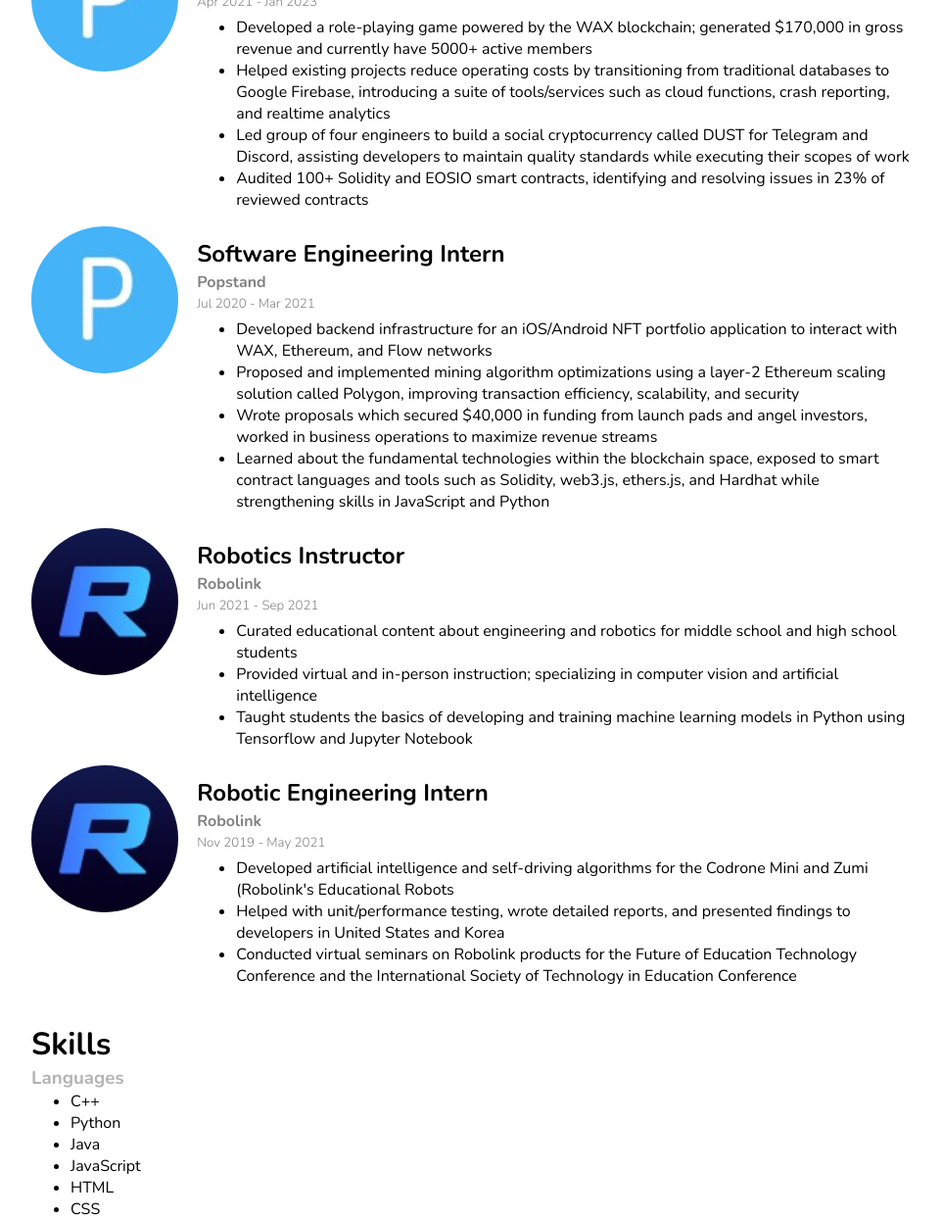
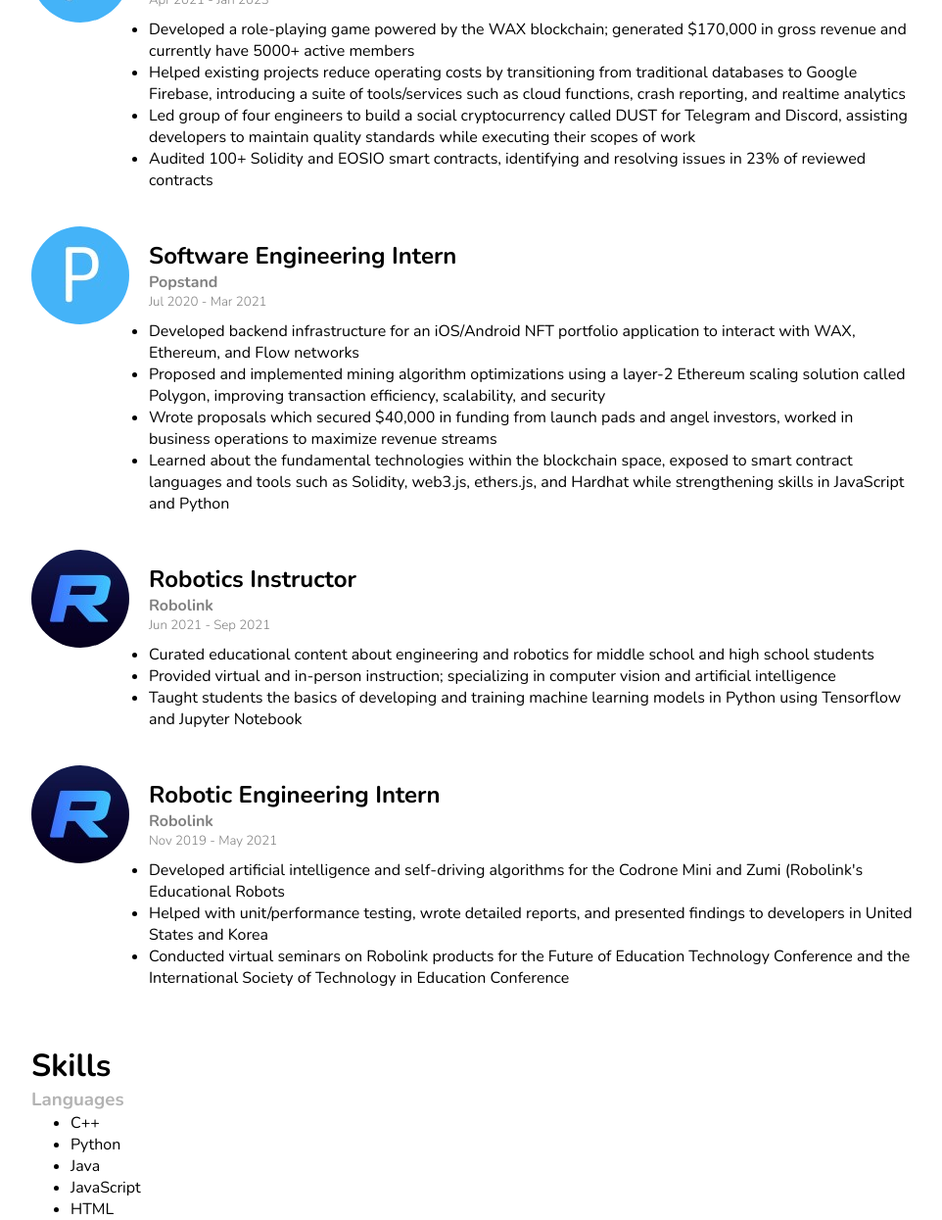
Before and after one commit to kapforty/portfolio-v1, a plain HTML site: page index.html in a window 1280 px wide. Shown: the part 971-2216 px from the top of the page at 98% size, without its empty margins (158-1120 px from the left). Drawn offline with Linux system fonts and the light colour scheme.

Commit message:
refactored experience section

```diff
--- a/index.html
+++ b/index.html
@@ -47,12 +47,15 @@
 
             <h1>Experience</h1>
             <div class="experience-content">
-                <div class="experience-item">
-                    <img src="public/popstand.jpeg" alt="Popstand Logo" width="150" height="150">
-                    <div class="experience-content">
+                <div class="experience-header">
+                    <img src="public/popstand.jpeg" alt="Popstand Logo">
+                    <div class="experience-header-info">
                         <h3>Lead Developer</h3>
                         <h4>Popstand</h4>
                         <h5>Apr 2021 - Jan 2023</h5>
+                    </div>
+                </div>
+                <div class="experience-body">
                     <ul>
                         <li>Developed a role-playing game powered by the WAX blockchain; generated $170,000 in gross revenue and currently have 5000+ active members</li>
                         <li>Helped existing projects reduce operating costs by transitioning from traditional databases to Google Firebase, introducing a suite of tools/services such as cloud functions, crash reporting, and realtime analytics</li>
@@ -60,14 +63,16 @@
                         <li>Audited 100+ Solidity and EOSIO smart contracts, identifying and resolving issues in 23% of reviewed contracts</li>
                     </ul>
                 </div>
-                </div>
 
-                <div class="experience-item">
-                    <img src="public/popstand.jpeg" alt="Popstand Logo" width="150" height="150">
-                    <div class="experience-content">
+                <div class="experience-header">
+                    <img src="public/popstand.jpeg" alt="Popstand Logo">
+                    <div class="experience-header-info">
                         <h3>Software Engineering Intern</h3>
                         <h4>Popstand</h4>
                         <h5>Jul 2020 - Mar 2021</h5>
+                    </div>
+                </div>
+                <div class="experience-body">
                     <ul>
                         <li>Developed backend infrastructure for an iOS/Android NFT portfolio application to interact with WAX, Ethereum, and Flow networks</li>
                         <li>Proposed and implemented mining algorithm optimizations using a layer-2 Ethereum scaling solution called Polygon, improving transaction efficiency, scalability, and security</li>
@@ -75,28 +80,32 @@
                         <li>Learned about the fundamental technologies within the blockchain space, exposed to smart contract languages and tools such as Solidity, web3.js, ethers.js, and Hardhat while strengthening skills in JavaScript and Python</li>
                     </ul>
                 </div>
-                </div>
 
-                <div class="experience-item">
-                    <img src="public/robolink.jpeg" alt="Robolink Logo" width="150" height="150">
-                    <div class="experience-content">
+                <div class="experience-header">
+                    <img src="public/robolink.jpeg" alt="Robolink Logo">
+                    <div class="experience-header-info">
                         <h3>Robotics Instructor</h3>
                         <h4>Robolink</h4>
                         <h5>Jun 2021 - Sep 2021</h5>
+                    </div>
+                </div>
+                <div class="experience-body">
                     <ul>
                         <li>Curated educational content about engineering and robotics for middle school and high school students</li>
                         <li>Provided virtual and in-person instruction; specializing in computer vision and artificial intelligence</li>
                         <li>Taught students the basics of developing and training machine learning models in Python using Tensorflow and Jupyter Notebook</li>
                     </ul>
                 </div>
-                </div>
 
-                <div class="experience-item">
-                    <img src="public/robolink.jpeg" alt="Robolink Logo" width="150" height="150">
-                    <div class="experience-content">
+                <div class="experience-header">
+                    <img src="public/robolink.jpeg" alt="Robolink Logo">
+                    <div class="experience-header-info">
                         <h3>Robotic Engineering Intern</h3>
                         <h4>Robolink</h4>
                         <h5>Nov 2019 - May 2021</h5>
+                    </div>
+                </div>
+                <div class="experience-body">
                     <ul>
                         <li>Developed artificial intelligence and self-driving algorithms for the Codrone Mini and Zumi (Robolink's Educational Robots</li>
                         <li>Helped with unit/performance testing, wrote detailed reports, and presented findings to developers in United States and Korea</li>
@@ -104,7 +113,15 @@
                     </ul>
                 </div>
             </div>
-            </div>
+
+
+
+
+
+
+
+
+
 
             <div class="skills-content">
                 <h1>Skills</h1>
--- a/styles.css
+++ b/styles.css
@@ -114,29 +114,48 @@
     flex-direction: column;
 }
 
-.experience-content h3 {
-    font-size: 1.5rem;
-    color: black;
+.experience-header {
+    display: flex;
+    flex-direction: row;
+    justify-content: left;
+    align-items: center;
+    gap: 20px;
 }
 
-.experience-content h4 {
-    color: grey;
-    font-weight: 700;
+.experience-header img {
+    border-radius: 50%;
 }
 
-.experience-content h5 {
-    color: grey;
-    font-weight: 300;
-}
-
-.experience-content h3, h4, h5 {
-    margin-top: 12px;
-    margin-bottom: -10px;
+.experience-header-info {
+    vertical-align: middle;
     font-family: Nunito, sans-serif;
 }
 
-.experience-content img {
-    border-radius: 50%;
+.experience-header-info h3 {
+    font-size: 1.5rem;
+    color: black;
+    margin-block-start: 0em;
+    margin-block-end: 0em;
+}
+
+.experience-header-info h4 {
+    color: grey;
+    font-weight: 700;
+    margin-block-start: 0em;
+    margin-block-end: 0em;
+}
+
+.experience-header-info h5 {
+    color: grey;
+    font-weight: 300;
+    margin-block-start: 0em;
+    margin-block-end: 0em;
+}
+
+.experience-body {
+    margin-top: -20px;
+    padding-left: 80px;
+    padding-bottom: 20px;
 }
 
 .skills-content {
```
Lines whose indentation alone changed are shown as unchanged.
